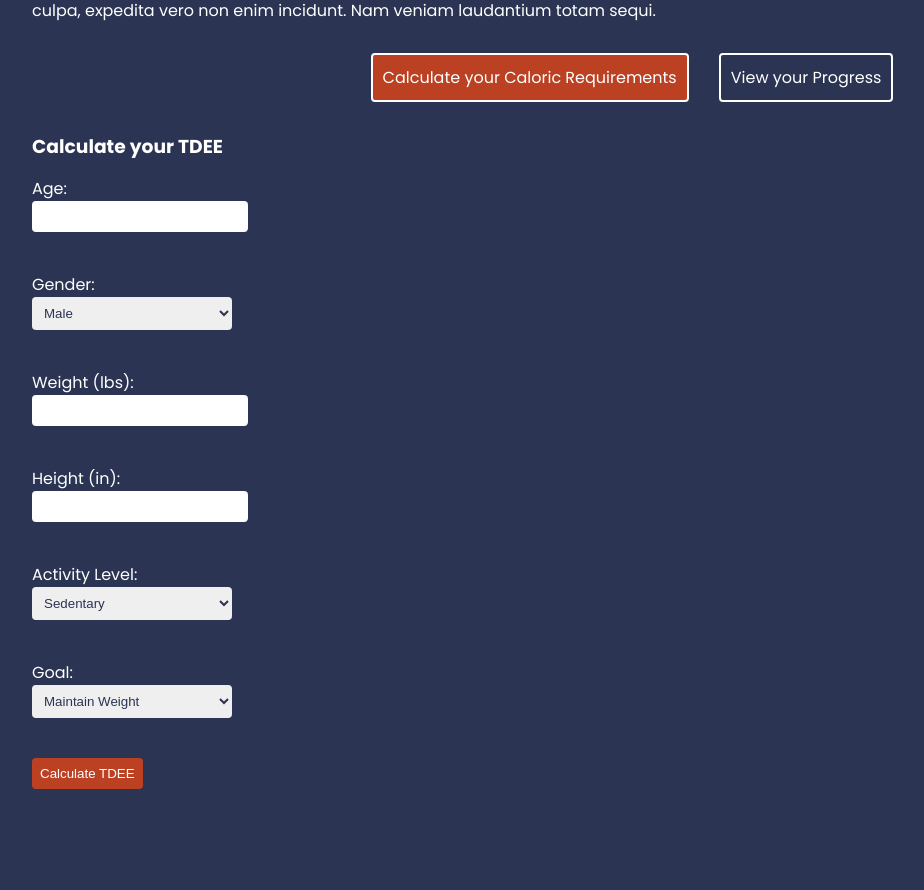
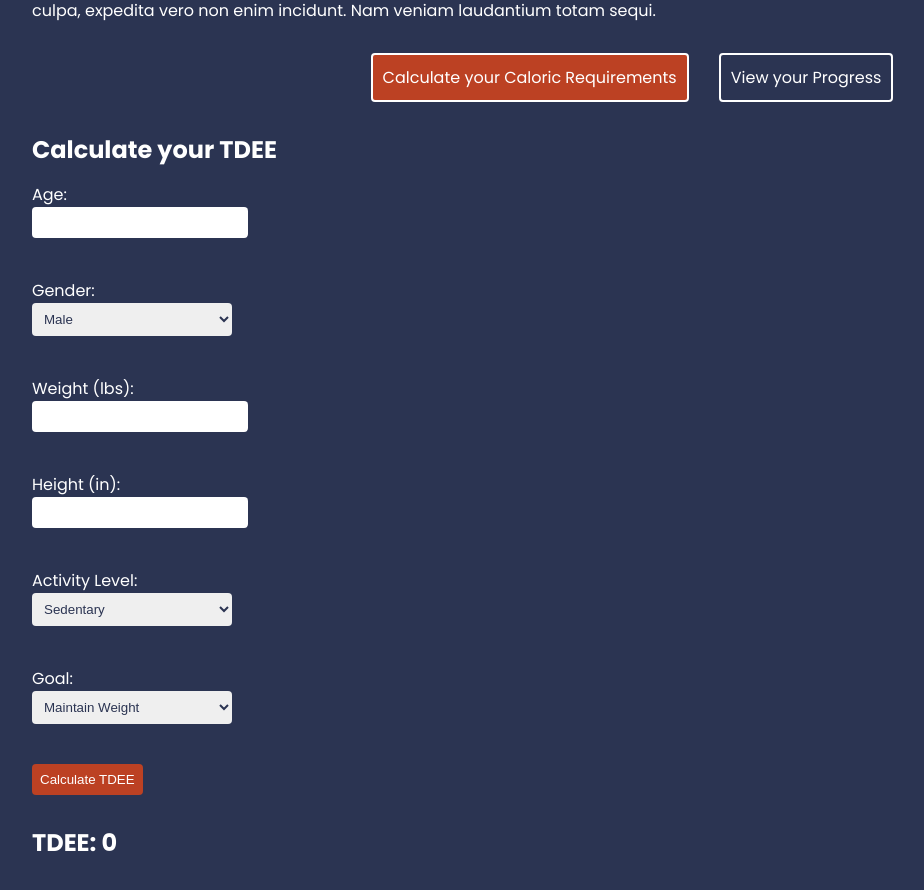
Before and after one commit to KBSwift/pivot-pirates, a React (Vite) app in the folder nutra-stride-react/: page /goals/calculate in a window 1280 px wide. Shown: the part 180-1070 px from the top of the page, without its empty margins (8-932 px from the left). Before the commit the page ends 1029 px from the top, so only its background shows below. Built offline with nearby package versions, Linux system fonts and the light colour scheme.

Commit message:
refactored Calculate.jsx to render TDEE result after form submission

```diff
--- a/nutra-stride-react/src/index.css
+++ b/nutra-stride-react/src/index.css
@@ -118,3 +118,7 @@ form label span {
   display: flex;
   margin-top: 30px;
 }
+/*TDEE*/
+#tdee {
+  margin-top: 30px;
+}
--- a/nutra-stride-react/src/pages/goals/Calculate.jsx
+++ b/nutra-stride-react/src/pages/goals/Calculate.jsx
@@ -1,4 +1,4 @@
-import { useState } from "react";
+import { useState, useEffect } from "react";
 
 export default function Calculate() {
   const [age, setAge] = useState("");
@@ -7,6 +7,7 @@ export default function Calculate() {
   const [height, setHeight] = useState("");
   const [activityLevel, setActivityLevel] = useState("sedentary");
   const [goal, setGoal] = useState("maintain");
+  const [calculatedTDEE, setCalculatedTDEE] = useState(0);
 
   const calculateTDEE = () => {
     const parsedWeight = parseFloat(weight);
@@ -40,12 +41,18 @@ export default function Calculate() {
 
     const adjustedTDEE = tdee * goalMultipliers[goal];
 
+    setCalculatedTDEE(adjustedTDEE);
     console.log(`Calculated TDEE is ${adjustedTDEE}`);
   };
 
+  useEffect(() => {
+    // Fetch initial TDEE on page load
+    calculateTDEE();
+  }, []); // Empty dependency array ensures it only runs once on mount
+
   return (
     <div className="calculate">
-      <h3>Calculate your TDEE</h3>
+      <h2>Calculate your TDEE</h2>
       <form>
         <label>
           Age:
@@ -109,6 +116,8 @@ export default function Calculate() {
           Calculate TDEE
         </button>
       </form>
+
+      <h2 id="tdee">TDEE: {Math.floor(calculatedTDEE)}</h2>
     </div>
   );
 }
```
